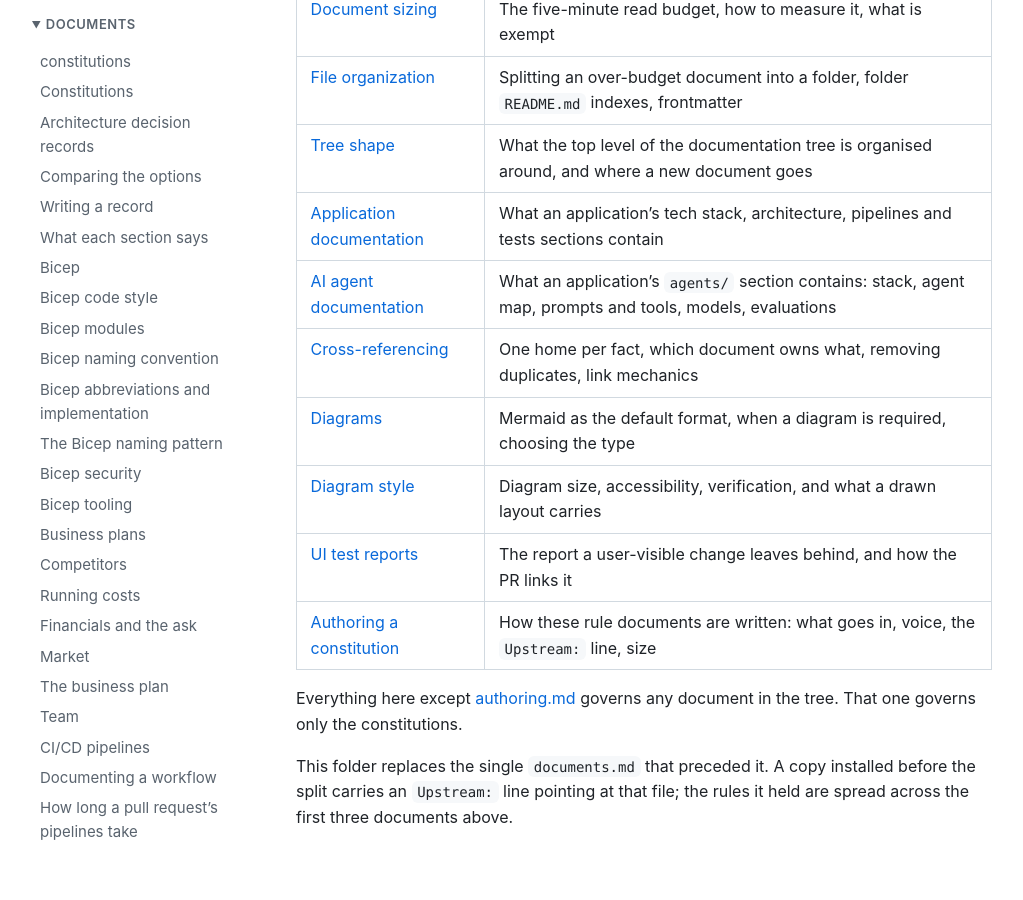
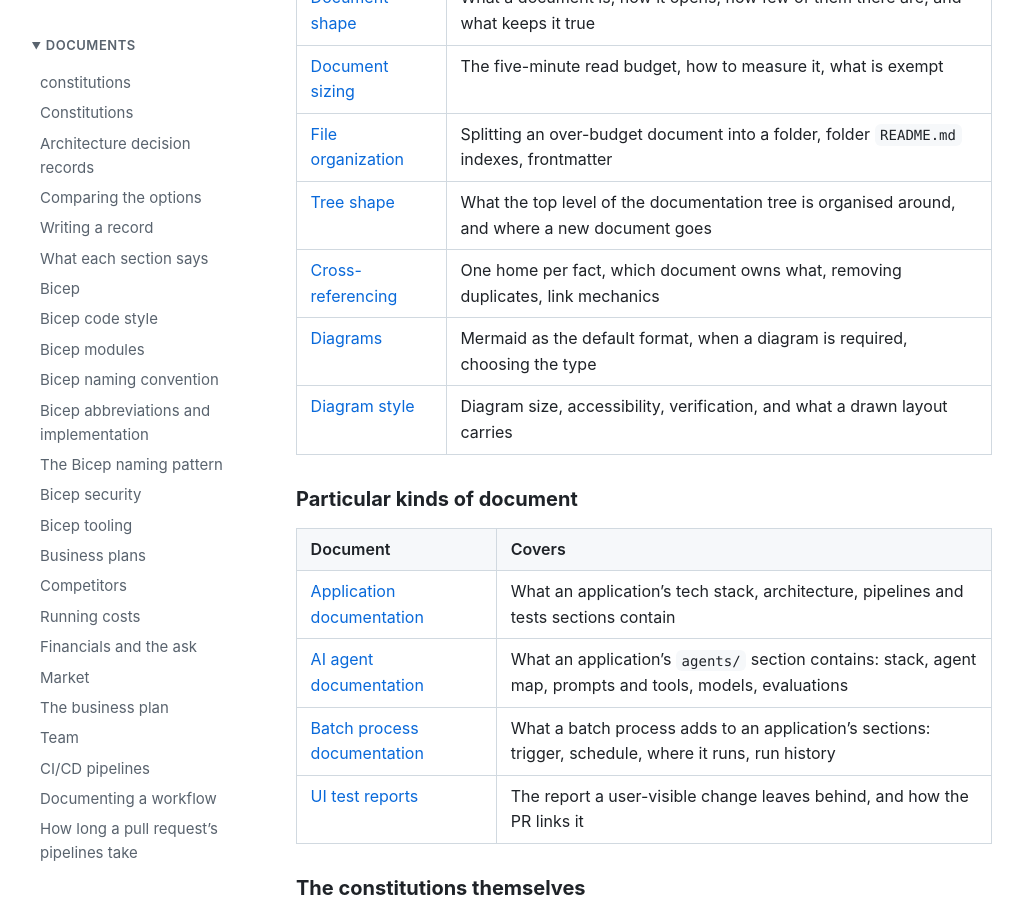
Before and after one commit to polikeiji/constitutions, a Jekyll site: the page built from constitutions/documentation/README.md, in a window 1280 px wide and 900 px high, scrolled down 417 px. Shown: the whole window, without its empty margins (128-1151 px from the left). Built offline with Jekyll 4.4.1, drawn with Linux system fonts in a browser that asks for light colours; our own code applies the rules of GitHub Pages for plain Markdown files; some of the changed text lies outside the part shown.

Commit message:
docs(constitutions): add what a batch process's documentation covers
batch-processes.md adds what a job has that a long-running application
does not, on top of the application rules its folder already follows:

- where the line falls between a batch process and a scheduled pipeline:
  what the job's failure breaks;
- the scheduler, compute and runtime in its stack;
- the drawn execution layout: trigger, cadence as a label, who or what
  triggers it, where it runs, what it reads and writes, and the operator
  who can run it by hand drawn as a user;
- whether a rerun is safe, how a failed run is noticed, and how long a
  run takes;
- the scheduler's run history as evidence beside the CI run of its
  tests.

With thirteen rows, the documentation index passes file-organization
rule 9's ten, so it now groups its rows under subheadings.

Refs #63

Co-Authored-By: Claude Opus 5.5 (1M context) <noreply@anthropic.com>

```diff
--- a/constitutions/documentation/README.md
+++ b/constitutions/documentation/README.md
@@ -5,22 +5,35 @@ themselves.
 
 ## Index
 
+### Every document
+
 | Document | Covers |
 |---|---|
 | [Document shape](document-shape.md) | What a document is, how it opens, how few of them there are, and what keeps it true |
 | [Document sizing](document-sizing.md) | The five-minute read budget, how to measure it, what is exempt |
 | [File organization](file-organization.md) | Splitting an over-budget document into a folder, folder `README.md` indexes, frontmatter |
 | [Tree shape](tree-shape.md) | What the top level of the documentation tree is organised around, and where a new document goes |
-| [Application documentation](applications.md) | What an application's tech stack, architecture, pipelines and tests sections contain |
-| [AI agent documentation](agents.md) | What an application's `agents/` section contains: stack, agent map, prompts and tools, models, evaluations |
 | [Cross-referencing](cross-referencing.md) | One home per fact, which document owns what, removing duplicates, link mechanics |
 | [Diagrams](diagrams.md) | Mermaid as the default format, when a diagram is required, choosing the type |
 | [Diagram style](diagrams-style.md) | Diagram size, accessibility, verification, and what a drawn layout carries |
+
+### Particular kinds of document
+
+| Document | Covers |
+|---|---|
+| [Application documentation](applications.md) | What an application's tech stack, architecture, pipelines and tests sections contain |
+| [AI agent documentation](agents.md) | What an application's `agents/` section contains: stack, agent map, prompts and tools, models, evaluations |
+| [Batch process documentation](batch-processes.md) | What a batch process adds to an application's sections: trigger, schedule, where it runs, run history |
 | [UI test reports](ui-test-reports.md) | The report a user-visible change leaves behind, and how the PR links it |
+
+### The constitutions themselves
+
+| Document | Covers |
+|---|---|
 | [Authoring a constitution](authoring.md) | How these rule documents are written: what goes in, voice, the `Upstream:` line, size |
 
-Everything here except [authoring.md](authoring.md) governs any document in the tree. That
-one governs only the constitutions.
+The first group governs any document in the tree, the second only the kind it names, and
+[authoring.md](authoring.md) only the constitutions.
 
 This folder replaces the single `documents.md` that preceded it. A copy installed before
 the split carries an `Upstream:` line pointing at that file; the rules it held are spread
```
Also changed, not shown: constitutions/documentation/batch-processes.md (added, +80 -0 lines), constitutions/documentation/tree-shape.md (+2 -1 lines).
